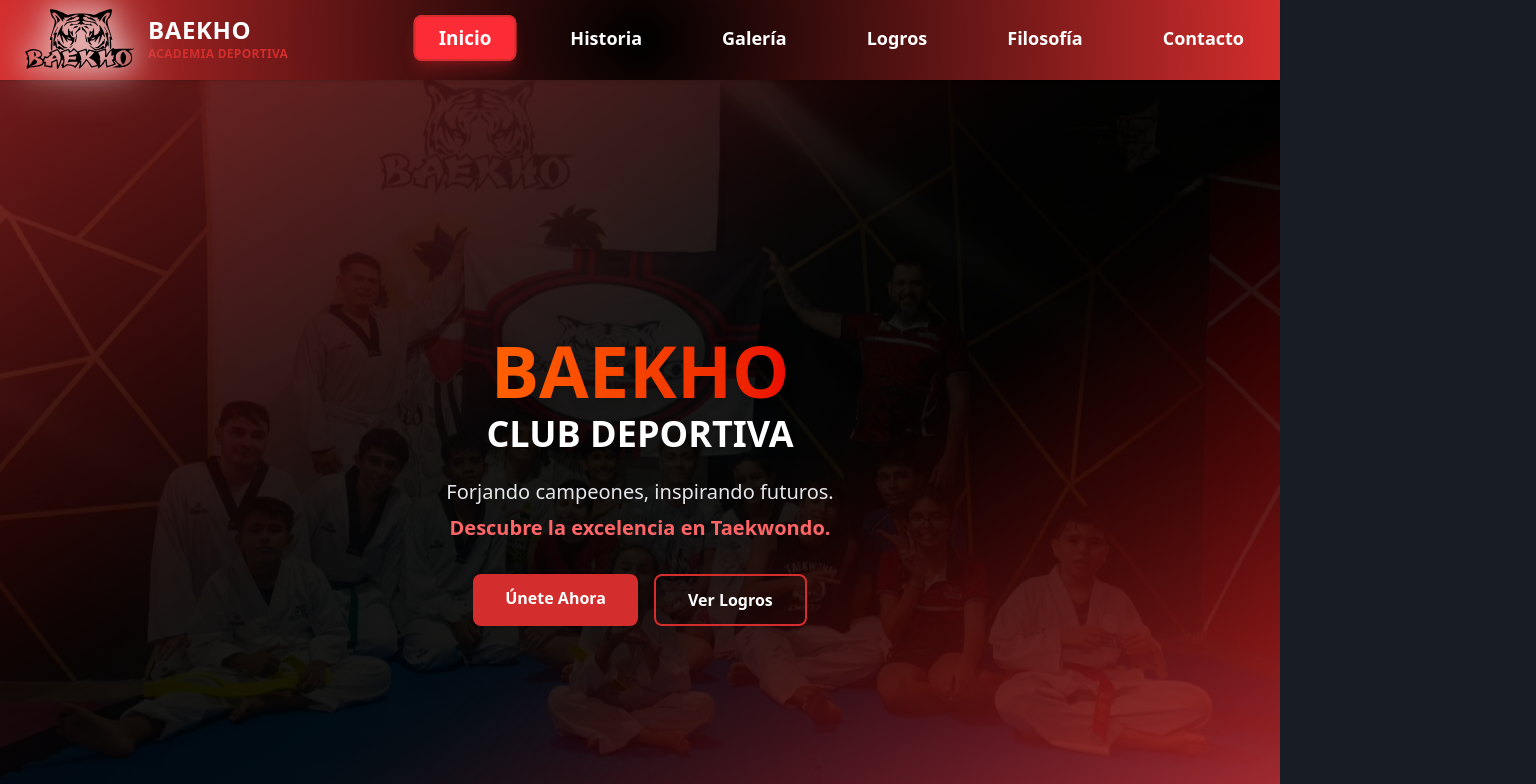
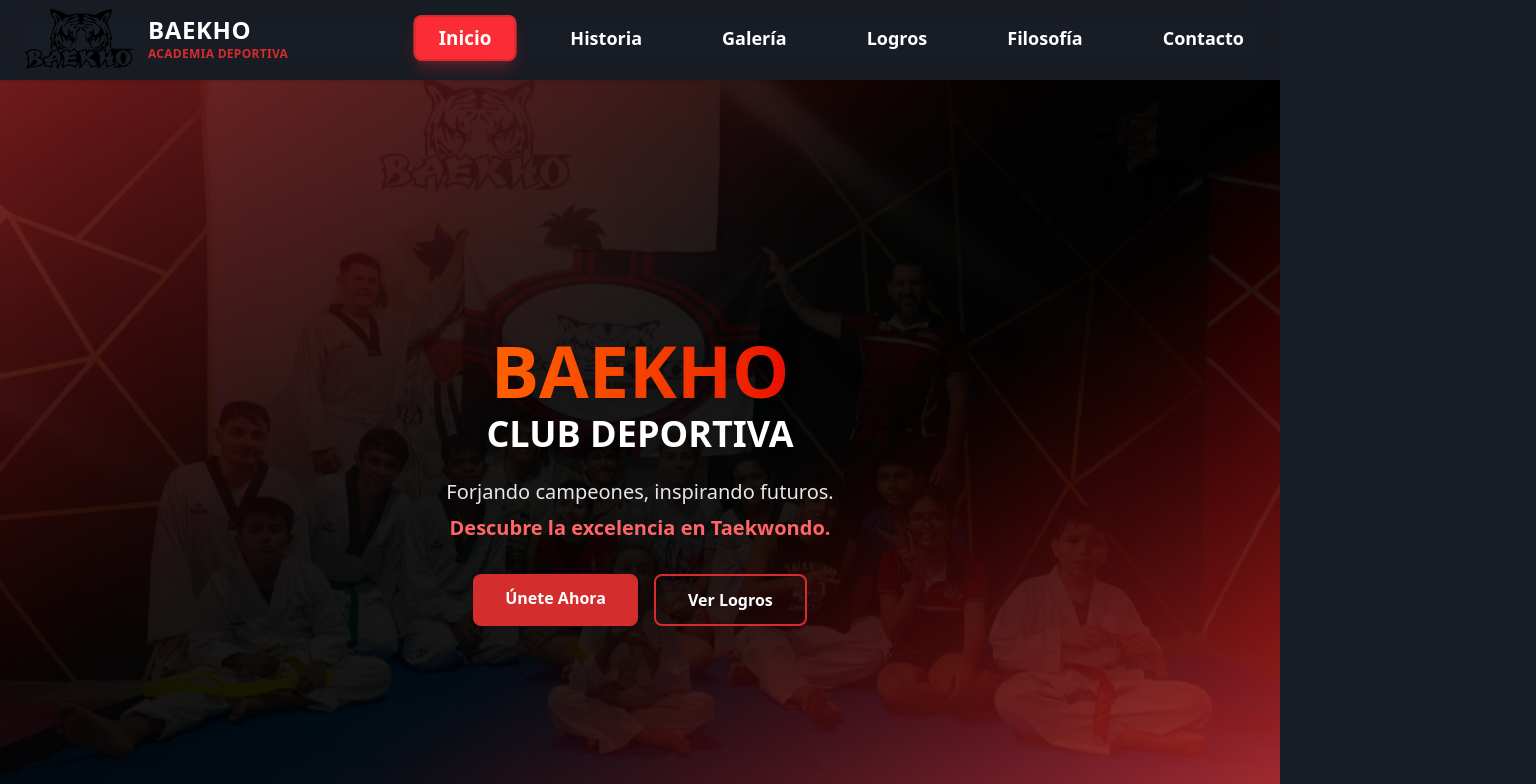
Before and after one commit to Baekho-la-cumbre/Baekho_landing, a React (Vite) app: page / in a window 1280 px wide. Shown: the top 784 px of the page, 1536 px wide, since content can reach past the window. Built offline with nearby package versions, Linux system fonts and the light colour scheme.

Commit message:
style: :lipstick: Updating header

```diff
--- a/src/shared/components/Header.jsx
+++ b/src/shared/components/Header.jsx
@@ -87,10 +87,7 @@
   const [mobileOpen, setMobileOpen] = useState(false);
   return (
     <header
-      className="relative shadow-sm sticky top-0 z-50 w-full h-20 custom-header"
-      style={{
-        background: 'radial-gradient(circle, #000 0%, #7a1a1a 60%, #D42D2D 100%)'
-      }}
+      className="shadow-sm sticky top-0 z-50 w-full h-20 custom-header backdrop-blur-md"
     >
       <div className="max-w-7xl mx-auto px-3 flex items-center justify-between top-0 z-50 w-full h-19 header-gap-xl header-wide-xl">
         {/* Logo */}
@@ -99,10 +96,10 @@
             src="/logo.svg"
             alt="Baekho Logo"
             className="header-logo-img h-19 w-32 mr-2 -mt-1"
-            style={{ filter: 'drop-shadow(0 0 12px white) drop-shadow(0 0 24px white)' }}
+           // style={{ filter: 'drop-shadow(0 0 12px white) drop-shadow(0 0 24px white)' }}
           />
           <div className="flex flex-col">
-            <span className="text-2xl font-bold text-gray-800 tracking-wide text-white">BAEKHO </span>
+            <span className="text-2xl font-bold tracking-wide text-white">BAEKHO </span>
             <span
               className="text-xs font-bold tracking-wide"
               style={{ color: '#D42D2D' }}
```
